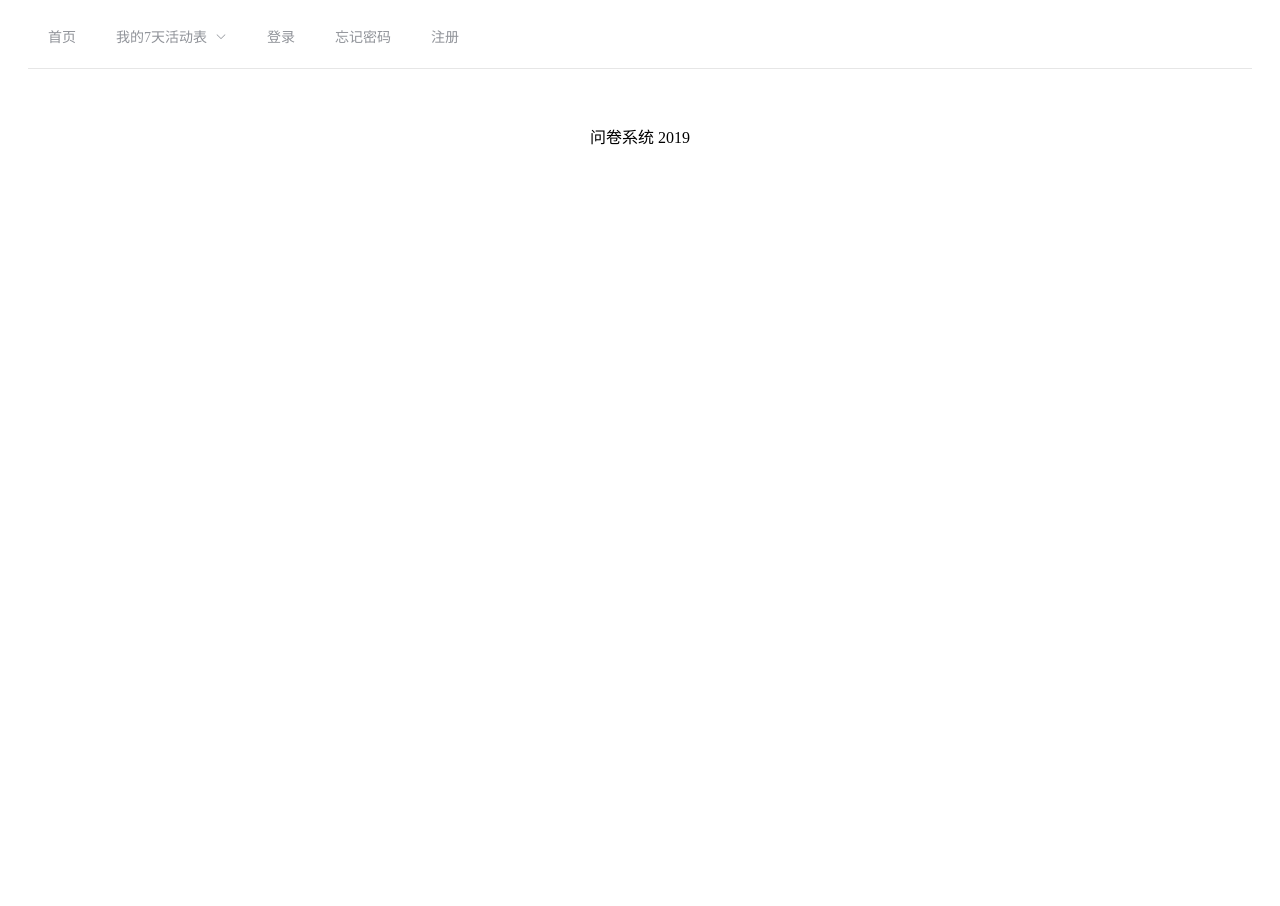
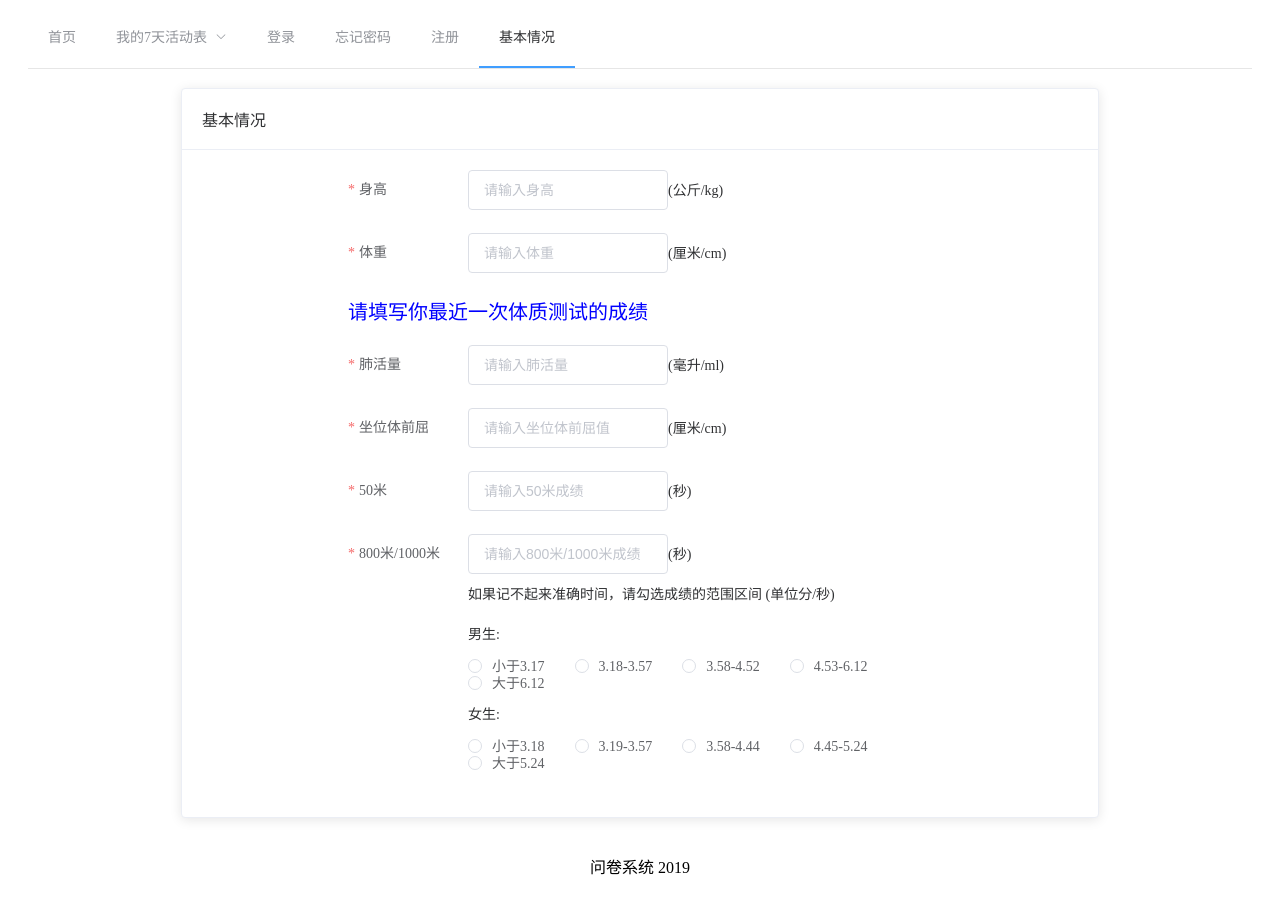
Before and after one commit to BloodBlue/Weekday, a Vue app in the folder frontend/: page /#/basis in a window 1280 px wide. Before the commit the page ends 800 px from the top, so only its background shows below. Built offline with nearby package versions, Linux system fonts and the light colour scheme.

Commit message:
一些格式以及页面设计

```diff
--- a/frontend/src/App.vue
+++ b/frontend/src/App.vue
@@ -19,6 +19,7 @@
         <el-menu-item index="/login" route="/login">登录</el-menu-item>
         <el-menu-item index="/mailpsw" route="/mailpsw">忘记密码</el-menu-item>
         <el-menu-item index="/register" route="/register">注册</el-menu-item>
+        <el-menu-item index="/basis" route="/basis">基本情况</el-menu-item>
     </el-menu>
     </el-header>
     <el-main>
--- a/frontend/src/router/index.js
+++ b/frontend/src/router/index.js
@@ -24,6 +24,11 @@ export default new Router({
       path: '/monday',
       name: 'Monday',
       component: () => import('@/views/Monday')
+    },
+    {
+      path: '/basis',
+      name: 'Basis',
+      component: () => import('@/views/Basis')
     }
   ]
 })
--- a/frontend/src/views/AgainstSignup.vue
+++ /dev/null
@@ -1,4 +0,0 @@
-<template>
-
-
-</template>
--- /dev/null
+++ b/frontend/src/views/Basis.vue
@@ -0,0 +1,131 @@
+<template>
+  <div>
+    <el-row type="flex" justify="center">
+      <el-col :span="18">
+        <el-card id="basis-card">
+          <div slot="header" class="clearfix">
+            <span>基本情况</span>
+          </div>
+          <div>
+            <el-row type="flex" justify="center">
+              <el-col :span="16">
+                <el-form label-position="left" label-width="120px" :model="basisForm" :rules="rules" ref="basisForm">
+                  <el-form-item label="身高" prop="height">
+                    <el-input v-model="basisForm.height" placeholder="请输入身高" style="width:200px"></el-input>
+                    <span>(公斤/kg)</span>
+                  </el-form-item>
+                  <el-form-item label="体重" prop="weight">
+                    <el-input v-model="basisForm.weight" placeholder="请输入体重" style="width:200px"></el-input>
+                    <span>(厘米/cm)</span>
+                  </el-form-item>
+                  <p class="pclass">请填写你最近一次体质测试的成绩</p>
+                  <el-form-item label="肺活量" prop="pulmonary">
+                    <el-input v-model="basisForm.pulmonary" placeholder="请输入肺活量" style="width:200px"></el-input>
+                    <span>(毫升/ml)</span>
+                  </el-form-item>
+                  <el-form-item label="坐位体前屈" prop="sitReach">
+                    <el-input v-model="basisForm.sitReach" placeholder="请输入坐位体前屈值" style="width:200px"></el-input>
+                    <span>(厘米/cm)</span>
+                  </el-form-item>
+                  <el-form-item label="50米" prop="fifty">
+                    <el-input v-model="basisForm.fifty" placeholder="请输入50米成绩" style="width:200px"></el-input>
+                    <span>(秒)</span>
+                  </el-form-item>
+                  <el-form-item label="800米/1000米" prop="enduranceRun">
+                    <el-input v-model="basisForm.enduranceRun" placeholder="请输入800米/1000米成绩" style="width:200px"></el-input>
+                    <span>(秒)</span>
+                    <br>
+                    <span>如果记不起来准确时间，请勾选成绩的范围区间 (单位分/秒) </span>
+                    <br>
+                    <span>男生: </span>
+                    <el-radio-group v-model="basisForm.enduranceRun">
+                      <el-radio :label="b1">小于3.17</el-radio>
+                      <el-radio :label="b2">3.18-3.57</el-radio>
+                      <el-radio :label="b3">3.58-4.52</el-radio>
+                      <el-radio :label="b4">4.53-6.12</el-radio>
+                      <el-radio :label="b5">大于6.12</el-radio>
+                    </el-radio-group>
+                    <br>
+                    <span>女生: </span>
+                    <el-radio-group v-model="basisForm.enduranceRun">
+                      <el-radio :label="g1">小于3.18</el-radio>
+                      <el-radio :label="g2">3.19-3.57</el-radio>
+                      <el-radio :label="g3">3.58-4.44</el-radio>
+                      <el-radio :label="g4">4.45-5.24</el-radio>
+                      <el-radio :label="g5">大于5.24</el-radio>
+                    </el-radio-group>
+                  </el-form-item>
+                </el-form>
+              </el-col>
+            </el-row>
+          </div>
+        </el-card>
+      </el-col>
+    </el-row>
+  </div>
+</template>
+
+<script>
+export default {
+  name: 'Basis',
+  data () {
+    return {
+      b1: '<3.17',
+      b2: '3.18-3.57',
+      b3: '3.58-4.52',
+      b4: '4.53-6.12',
+      b5: '>6.12',
+      g1: '<3.18',
+      g2: '3.19-3.57',
+      g3: '4-4.44',
+      g4: '4.45-5.24',
+      g5: '>5.24',
+      basisForm: {
+        height: '',
+        weight: '',
+        pulmonary: '',
+        sitReach: '',
+        fifty: '',
+        enduranceRun: ''
+      },
+      rules: {
+        height: [
+          { required: true, message: '请输入身高', trigger: 'blur' }
+        ],
+        weight: [
+          { required: true, message: '请输入体重', trigger: 'blur' }
+        ],
+        pulmonary: [
+          { required: true, message: '请输入肺活量', trigger: 'blur' }
+        ],
+        sitReach: [
+          { required: true, message: '请输入坐位体前屈值', trigger: 'blur' }
+        ],
+        fifty: [
+          { required: true, message: '请输入50米成绩', trigger: 'blur' }
+        ],
+        enduranceRun: [
+          { required: true, message: '请输入800米/1000米成绩', trigger: 'blur' }
+        ]
+      }
+    }
+  },
+  methods: {
+    button () {
+      console.log(this.basisForm.enduranceRun)
+    }
+  }
+}
+</script>
+
+<style lang="stylus">
+#login-card {
+  margin-top: 50px
+}
+
+.pclass{
+  color:blue;
+  font-size:20px;
+  font-weight:blod;
+}
+</style>
--- a/frontend/src/views/Login.vue
+++ b/frontend/src/views/Login.vue
@@ -9,7 +9,7 @@
           <div>
             <el-row type="flex" justify="center">
               <el-col :span="16">
-                <el-form label-position="right" label-width="80px" :model="loginForm" :rules="rules" ref="loginForm">
+                <el-form label-position="left" label-width="80px" :model="loginForm" :rules="rules" ref="loginForm">
                   <el-form-item label="用户名" prop="username">
                     <el-input placeholder="请输入电话号码或者邮箱" v-model="loginForm.username" ></el-input>
                   </el-form-item>
--- a/frontend/src/views/Mailpsw.vue
+++ b/frontend/src/views/Mailpsw.vue
@@ -9,7 +9,7 @@
           <div>
             <el-row type="flex" justify="center">
               <el-col :span="20">
-                <el-form label-position="right" label-width="80px" :model="loginForm" :rules="rules" ref="loginForm">
+                <el-form label-position="left" label-width="80px" :model="loginForm" :rules="rules" ref="loginForm">
                   <el-form-item label="邮箱" prop="mailname">
                     <el-input placeholder="请输入邮箱" v-model="loginForm.mailname" ></el-input>
                   </el-form-item>
--- a/frontend/src/views/Register.vue
+++ b/frontend/src/views/Register.vue
@@ -9,7 +9,7 @@
           <div>
             <el-row type="flex" justify="center">
               <el-col :span="16">
-                <el-form labposition="right" status-icon label-width="150px" :model="regForm" :rules="rules" ref="regForm">
+                <el-form label-position="left" status-icon label-width="100px" :model="regForm" :rules="rules" ref="regForm">
                   <el-form-item label="学校" prop="schoolName">
                     <el-select
                     v-model="regForm.schoolName"
@@ -18,7 +18,7 @@
                     :loading="false"
                     @change="submitSchool"
                     clearable
-                    style="width:180px"
+                    style="width:200px"
                     >
                       <el-option
                       v-for="item in SchoolList"
@@ -29,17 +29,40 @@
                     </el-select>
                   </el-form-item>
                   <el-form-item label="学号" prop="idNumber">
-                    <el-input v-model="regForm.idNumber" placeholder="请输入学号" style="width:180px"></el-input>
+                    <el-input v-model="regForm.idNumber" placeholder="请输入学号" style="width:200px"></el-input>
                     <br/>
                   </el-form-item>
+                   <el-form-item label="姓名" prop="name">
+                    <el-input v-model="regForm.name" placeholder="请输入姓名" clearable style="width:200px"></el-input>
+                  </el-form-item>
+                  <el-form-item label="年级" prop="grade">
+                    <el-select v-model="regForm.grade" clearable placehold="--请选择--" style="width:200px">
+                      <el-option v-for="item in gradelist" :key="item.value" :label="item.label" :value="item.value">
+                      </el-option>
+                    </el-select>
+                  </el-form-item>
+                  <el-form-item label="性别" prop="sex">
+                    <el-radio v-model="regForm.sex" label="man">男</el-radio>
+                    <el-radio v-model="regForm.sex" label="female">女</el-radio>
+                  </el-form-item>
+                  <el-form-item label="出生日期" prop="birthday">
+                    <el-date-picker v-model="regForm.birthday" placeholder="选择出生日期"></el-date-picker>
+                  </el-form-item>
+                  <el-form-item label="民族" prop="nationality">
+                    <el-radio v-model="regForm.nationality" label="Han">汉族</el-radio>
+                    <el-radio v-model="regForm.nationality" label="Not">非汉族</el-radio>
+                  </el-form-item>
+                  <el-form-item label="专业类别" prop="major">
+                    <el-input v-model="regForm.major" placeholder="请输入专业" style="width:200px"></el-input>
+                  </el-form-item>
                   <el-form-item label="密码" prop="passWord">
-                    <el-input type="password" v-model="regForm.passWord" auto-complete="off" placeholder="请设置8-20位密码" style="width:180px" maxlength="20"></el-input>
+                    <el-input type="password" v-model="regForm.passWord" auto-complete="off" placeholder="请设置8-20位密码" style="width:200px" maxlength="20"></el-input>
                   </el-form-item>
                   <el-form-item label="确认密码" prop="checkPassword">
-                    <el-input type="password" v-model="regForm.checkPassword" auto-complete="off" style="width:180px"></el-input>
+                    <el-input type="password" v-model="regForm.checkPassword" auto-complete="off" style="width:200px"></el-input>
                   </el-form-item>
                   <el-form-item label="邮箱" prop="email">
-                    <el-input v-model="regForm.email" placeholder="请输入邮箱" style="width:180px"></el-input>
+                    <el-input v-model="regForm.email" placeholder="请输入邮箱" style="width:200px"></el-input>
                     <br/>
                   </el-form-item>
                 <el-form-item>
@@ -114,9 +137,31 @@ export default {
         {value: '3', label: '对外经贸大学'},
         {value: '4', label: '上海健康医学院'}
       ],
+      gradelist: [{
+        value: '1',
+        label: '大一'
+      }, {
+        value: '2',
+        label: '大二'
+      }, {
+        value: '3',
+        label: '大三'
+      }, {
+        value: '4',
+        label: '大四'
+      }, {
+        value: '5',
+        label: '研究生及以上'
+      }],
       regForm: {
         schoolName: '',
         idNumber: '',
+        name: '',
+        grade: '',
+        sex: '1',
+        birthday: '',
+        nationality: '',
+        major: '',
         passWord: '',
         checkPassword: '',
         email: ''
@@ -127,6 +172,24 @@ export default {
         ],
         idNumber: [
           { required: true, validator: idNumberCheck, trigger: 'blur' }
+        ],
+        name: [
+          { required: true, message: '请输入用户名', trigger: 'blur' }
+        ],
+        grade: [
+          { required: true, message: '请选择年级', trigger: 'blur' }
+        ],
+        sex: [
+          { required: true, message: '请选择性别', trigger: 'blur' }
+        ],
+        birthday: [
+          { required: true, message: '请选择出生日期', trigger: 'blur' }
+        ],
+        nationality: [
+          { required: true, message: '请选择民族', trigger: 'blur' }
+        ],
+        major: [
+          { required: true, message: '请输入专业', trigger: 'blur' }
         ],
         passWord: [
           { required: true, validator: passCheck, trigger: 'blur' }
@@ -215,12 +278,6 @@ export default {
   cursor:pointer;
 }
 
-.seal_tip{
-  color:red;
-  font-size:17px;
-  font-weight:bold;
-}
-
 .p_strong{
   color:red;
   font-size:25px;
@@ -229,19 +286,4 @@ export default {
   margin-left:240px;
 }
 
-.nav{
-  float:right;
-  background-color:#CCFFFF;
-  border:2px solid blue;
-  border-radius:30px;
-  width:80px;
-  height:30px;
-  text-align:center;
-  padding-top:8px;
-}
-
-a{
-  text-decoration:none;
-  color:blue;
-}
 </style>
```
Also changed, not shown: frontend/src/views/Monday.vue (+28 -46 lines).
